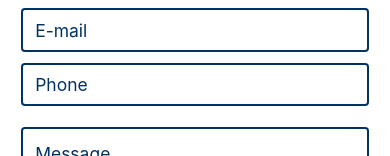
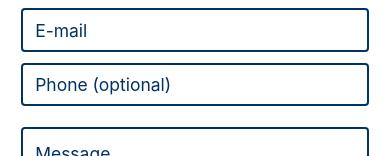
Before and after one commit to bedeviere/bimata3-vue, a Vue app: page /contact in a window 390 px wide. Shown: the part 382-538 px from the top of the page. Built offline with nearby package versions, Linux system fonts and the light colour scheme.

Commit message:
optional phone number

```diff
--- a/src/views/Contact.vue
+++ b/src/views/Contact.vue
@@ -35,7 +35,7 @@
           </div>
           <div class="field">
             <div class="control">
-              <input class="input is-medium" type="text" placeholder="Phone">
+              <input class="input is-medium" type="text" placeholder="Phone (optional)">
             </div>
           </div>
         </div>
```
